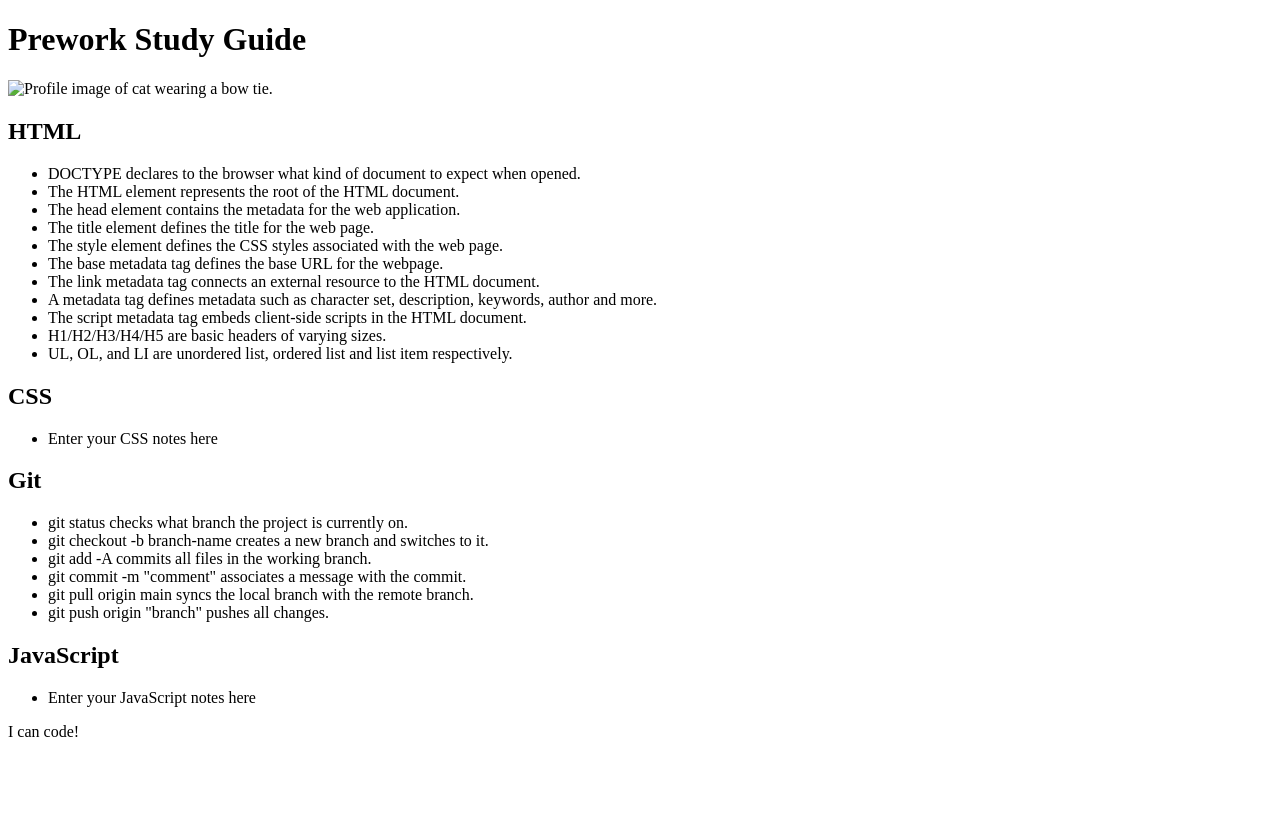
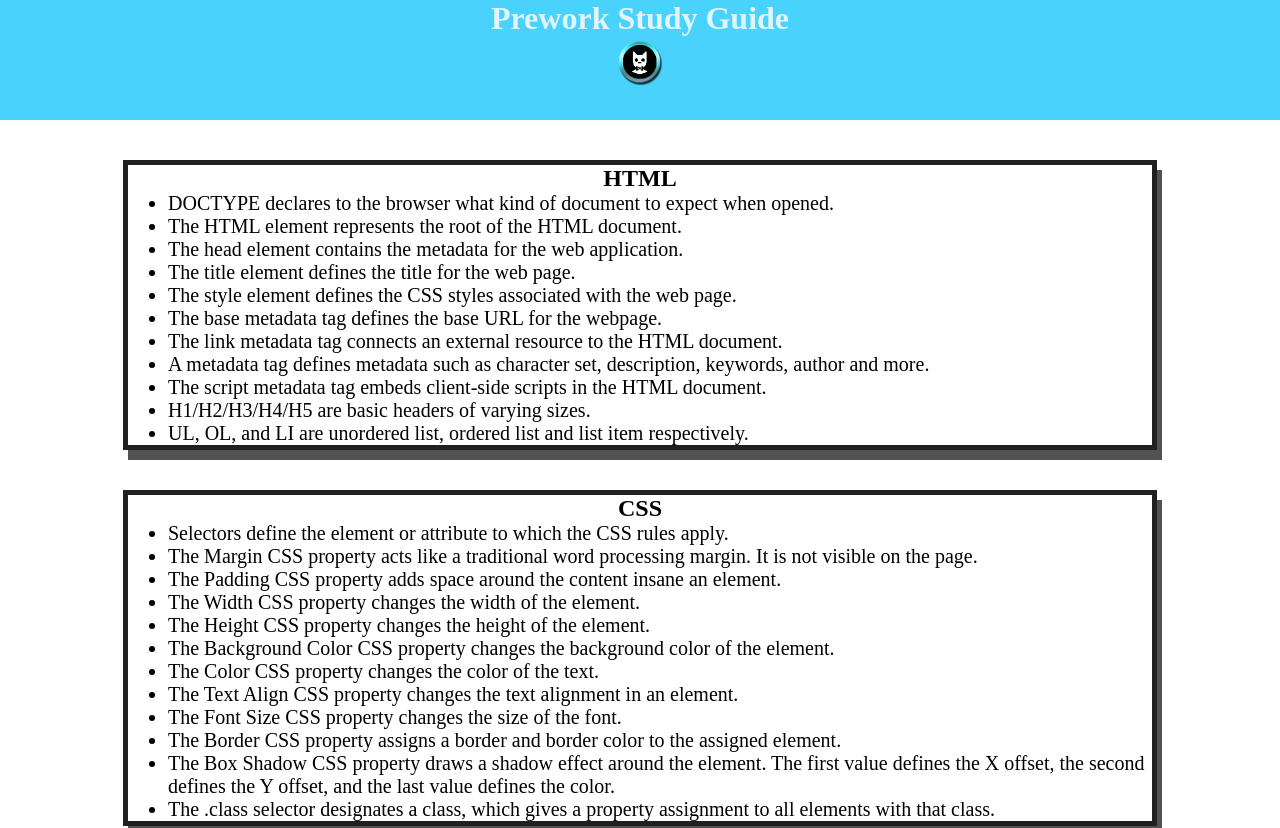
Before and after one commit to ZekuzaKeane/prework-study-guide, a plain HTML site: page index.html in a window 1280 px wide. Shown: the top 828 px of the page. Before the commit the page ends 800 px from the top, so only its background shows below. Drawn offline with Linux system fonts and the light colour scheme.

Commit message:
Added CSS to the project

```diff
--- /dev/null
+++ b/assets/style.css
@@ -0,0 +1,42 @@
+* {
+    margin: 0;
+    padding: 0;
+}
+
+header,
+footer {
+    width: 100%;
+    height: 120px;
+    background-color: rgb(73, 210, 252);
+    color: rgb(224, 244, 250);
+}
+
+h1,
+h2 {
+    text-align: center;
+}
+
+img {
+    display: block;
+    height: 50px;
+    width: 50px;
+    margin-left: auto;
+    margin-right: auto;
+}
+
+ul {
+    padding-left: 40px;
+    font-size: 20px;
+}
+
+p {
+    text-align: center;
+    font-size: 30px;
+}
+
+.card {
+    width: 80%;
+    margin: 40px auto;
+    border: 5px solid rgb(32, 32, 32);
+    box-shadow: 5px 10px #525252;
+  }
--- a/index.html
+++ b/index.html
@@ -4,6 +4,7 @@
     <meta charset="UTF-8" />
     <meta http-equiv="X-UA-Compatible" content="IE=edge" />
     <meta name="viewport" content="width=device-width, initial-scale=1.0" />
+    <link rel="stylesheet" href="./assets/style.css">
     <title>Prework Study Guide</title>
   </head>
   <body>
@@ -32,7 +33,18 @@
       <section class="card" id="css-section">
         <h2>CSS</h2>
         <ul>
-          <li>Enter your CSS notes here</li>
+          <li>Selectors define the element or attribute to which the CSS rules apply.</li>
+          <li>The Margin CSS property acts like a traditional word processing margin. It is not visible on the page.</li>
+          <li>The Padding CSS property adds space around the content insane an element.</li>
+          <li>The Width CSS property changes the width of the element.</li>
+          <li>The Height CSS property changes the height of the element.</li>
+          <li>The Background Color CSS property changes the background color of the element.</li>
+          <li>The Color CSS property changes the color of the text.</li>
+          <li>The Text Align CSS property changes the text alignment in an element.</li>
+          <li>The Font Size CSS property changes the size of the font.</li>
+          <li>The Border CSS property assigns a border and border color to the assigned element.</li>
+          <li>The Box Shadow CSS property draws a shadow effect around the element. The first value defines the X offset, the second defines the Y offset, and the last value defines the color.</li>
+          <li>The .class selector designates a class, which gives a property assignment to all elements with that class.</li>
         </ul>
       </section>
 
```
Also changed, not shown: assets/bowtie-cat.png (added).
